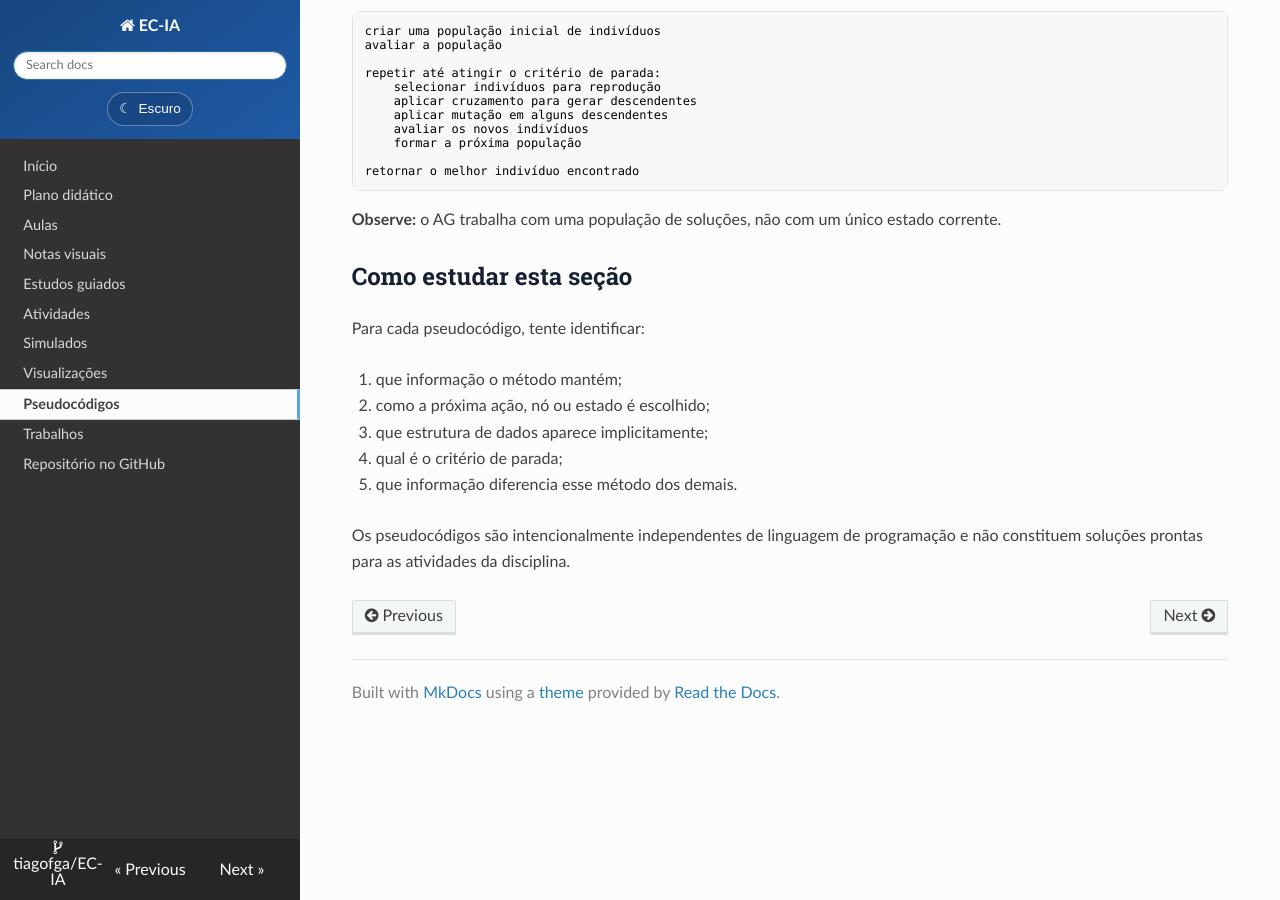
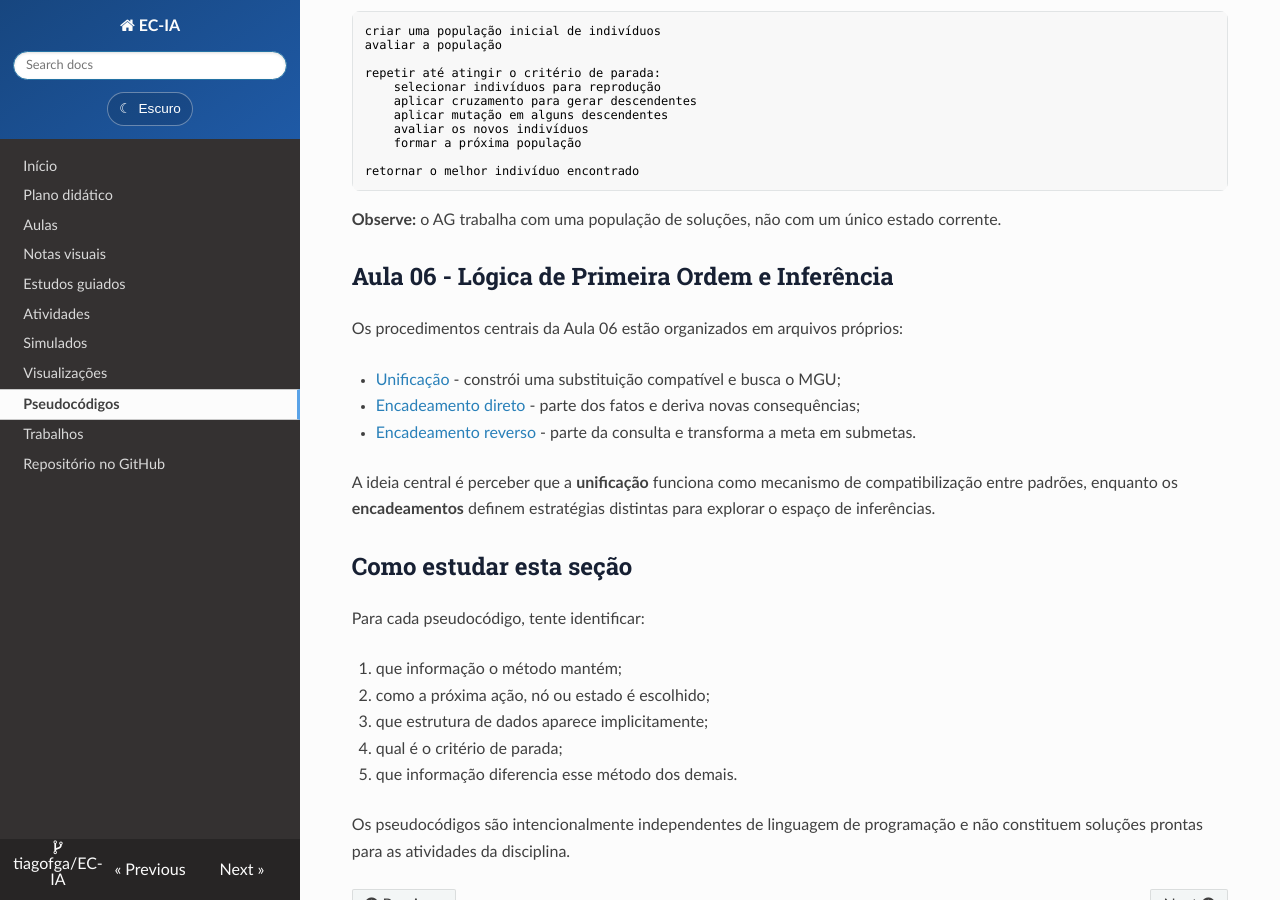
Before and after one commit to tiagofga/EC-IA, an MkDocs documentation site: the page built from docs/pseudocodigos/index.md, in a window 1280 px wide and 900 px high, scrolled down 5167 px. Built offline with MkDocs 1.6.1, drawn with Linux system fonts in a browser that asks for light colours; nearby versions of some CDN libraries.

Commit message:
docs(aula-06): add lpo pseudocode navigation

```diff
--- a/docs/pseudocodigos/index.md
+++ b/docs/pseudocodigos/index.md
@@ -277,6 +277,16 @@ retornar o melhor indivíduo encontrado
 
 **Observe:** o AG trabalha com uma população de soluções, não com um único estado corrente.
 
+## Aula 06 - Lógica de Primeira Ordem e Inferência
+
+Os procedimentos centrais da Aula 06 estão organizados em arquivos próprios:
+
+- [Unificação](06-lpo-inferencia/unificacao.md) - constrói uma substituição compatível e busca o MGU;
+- [Encadeamento direto](06-lpo-inferencia/encadeamento-direto.md) - parte dos fatos e deriva novas consequências;
+- [Encadeamento reverso](06-lpo-inferencia/encadeamento-reverso.md) - parte da consulta e transforma a meta em submetas.
+
+A ideia central é perceber que a **unificação** funciona como mecanismo de compatibilização entre padrões, enquanto os **encadeamentos** definem estratégias distintas para explorar o espaço de inferências.
+
 ## Como estudar esta seção
 
 Para cada pseudocódigo, tente identificar:
```
